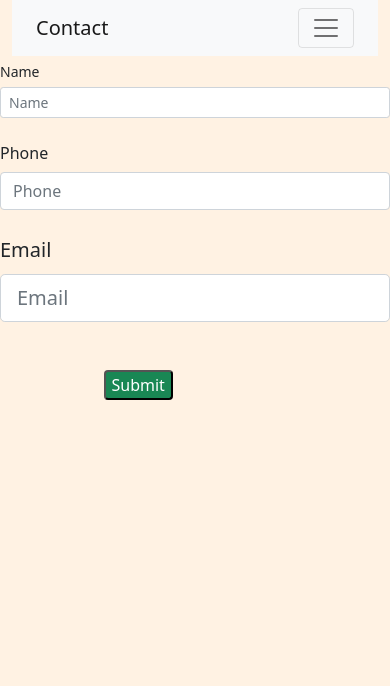
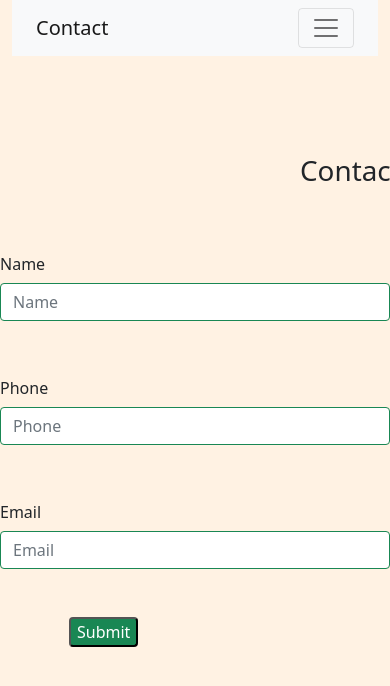
Before and after one commit to ellenisheleme/Portfolio, a plain HTML site: page Contact.html in a window 390 px wide. Drawn offline with nearby package versions, Linux system fonts and the light colour scheme.

```diff
--- a/Contact.html
+++ b/Contact.html
@@ -36,32 +36,37 @@
         </div>
     </div>
 
-    <div class="row mb-3">
-        <label for="colFormLabelSm" class="col-sm-1 col-form-label col-form-label-sm">Name</label>
+    <br><br<br><br>
+    <h1>Contact</h1>
+
+    <div class="row mb-5">
+        <label for="colFormLabel" class="col-sm-1 col-form-label ">Name</label>
         <div class="col-sm-4" >
-          <input type="Name" class="form-control form-control-sm" id="" placeholder="Name"col-form-label-sm">
+          <input type="Name" class="form-control border-success" id="" placeholder="Name"col-form-label-sm">
         </div>
       </div>
 
 
 
-      <div class="row mb-3 ">
+      <div class="row mb-5">
+
         <label for="colFormLabel" class="col-sm-1 col-form-label">Phone</label>
         <div class="col-sm-4">
-          <input type="Phone" class="form-control" id="colFormLabel" placeholder="Phone">
+          <input type="Phone" class="form-control border-success" id="colFormLabel" placeholder="Phone">
         </div>
       </div>
       <div class="row">
-        <label for="colFormLabelLg" class="col-sm-1 col-form-label col-form-label-lg">Email</label>
+        <label for="colFormLabel" class="col-sm-1 col-form-label ">Email</label>
+
         <div class="col-sm-4">
-          <input type="email" class="form-control form-control-lg" id="colFormLabelLg" placeholder="Email">
+          <input type="email" class="form-control border-success" id="colFormLabelLg" placeholder="Email">
         </div>
       </div>
       <br><br>
       <div class="row mb-3">
-          <div class="col-3"></div>
+          <div class="col-2"></div>
            <div class="col">
-           <button type="submit" class="rounded me-2 bg-success text-white">Submit</button>
+           <button type="submit" class="rounded me-2 bg-success text-white ">Submit</button>
            </div>
       </div>
 
--- a/contact.css
+++ b/contact.css
@@ -1,3 +1,15 @@
 body{
     background-color: rgba(255, 228, 196, 0.459);
 }
+
+.row mb-3{
+    color: black;
+    font-size: 1.5rem important;
+     font-weight: bold;
+}
+h1{
+    Display: block;
+    margin-left: 250px;
+    padding: 50px
+
+}
--- a/style.css
+++ b/style.css
@@ -0,0 +1,4 @@
+body{
+background-image: url(image/pink-background.jpg);
+
+}
```
Also changed, not shown: index.html (+26 -16 lines), image/pink-background.jpg (added).
